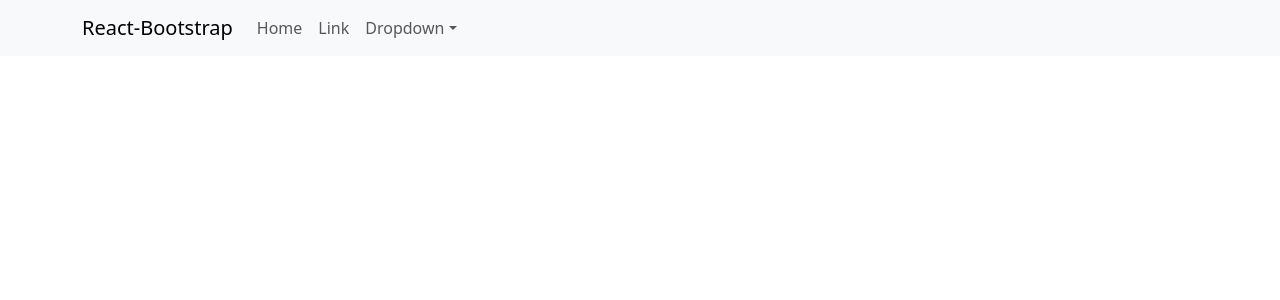
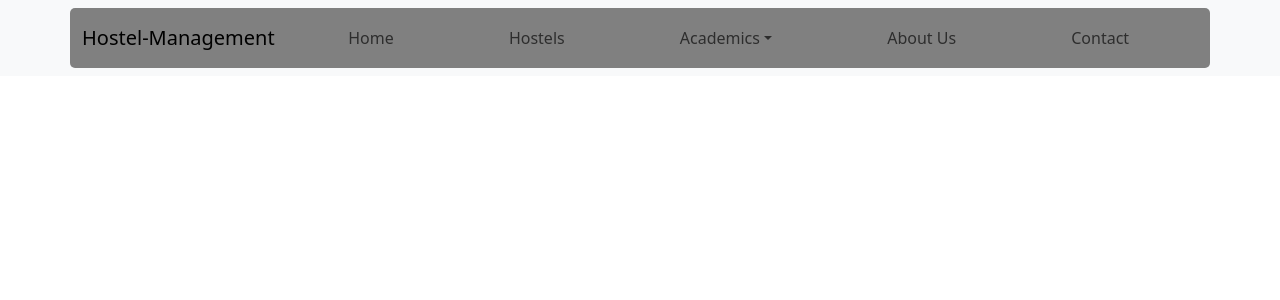
Before and after one commit to OmAnand857/Hostel_Management, a React (Create React App) app: page / in a window 1280 px wide. Shown: the top 300 px of the page. Built offline with nearby package versions, Linux system fonts and the light colour scheme.

Commit message:
Updated navbar

```diff
--- a/src/App.css
+++ b/src/App.css
@@ -36,3 +36,21 @@
     transform: rotate(360deg);
   }
 }
+
+
+.bg-color{
+  display: flex;
+  justify-content: space-between;
+  width: 100vw;
+  height:60px;
+  background-color: gray;
+  color: white;
+  border-radius: 5px;
+}
+
+
+.justify-center{
+  width: 70vw;
+  display: flex;
+  justify-content: space-around;
+}
--- a/src/App.js
+++ b/src/App.js
@@ -3,28 +3,28 @@ import Nav from 'react-bootstrap/Nav';
 import Navbar from 'react-bootstrap/Navbar';
 import NavDropdown from 'react-bootstrap/NavDropdown';
 import 'bootstrap/dist/css/bootstrap.min.css';
+import './App.css';
 
 function BasicExample() {
   return (
     <Navbar expand="lg" className="bg-body-tertiary">
-      <Container>
-        <Navbar.Brand href="#home">React-Bootstrap</Navbar.Brand>
+      <Container className="bg-color">
+        <Navbar.Brand href="#home">Hostel-Management</Navbar.Brand>
         <Navbar.Toggle aria-controls="basic-navbar-nav" />
         <Navbar.Collapse id="basic-navbar-nav">
-          <Nav className="me-auto">
+          <Nav className="me-auto  justify-center">
             <Nav.Link href="#home">Home</Nav.Link>
-            <Nav.Link href="#link">Link</Nav.Link>
-            <NavDropdown title="Dropdown" id="basic-nav-dropdown">
-              <NavDropdown.Item href="#action/3.1">Action</NavDropdown.Item>
+            <Nav.Link href="#link">Hostels</Nav.Link>
+            <NavDropdown title="Academics" id="basic-nav-dropdown">
+              <NavDropdown.Item href="#action/3.1">Library</NavDropdown.Item>
               <NavDropdown.Item href="#action/3.2">
-                Another action
+                Engineering Departments
               </NavDropdown.Item>
-              <NavDropdown.Item href="#action/3.3">Something</NavDropdown.Item>
-              <NavDropdown.Divider />
-              <NavDropdown.Item href="#action/3.4">
-                Separated link
-              </NavDropdown.Item>
+              <NavDropdown.Item href="#action/3.3">Lecture Hall Complex</NavDropdown.Item>
+
             </NavDropdown>
+            <Nav.Link href="#about">About Us</Nav.Link>
+            <Nav.Link href="#contact">Contact</Nav.Link>
           </Nav>
         </Navbar.Collapse>
       </Container>
```
